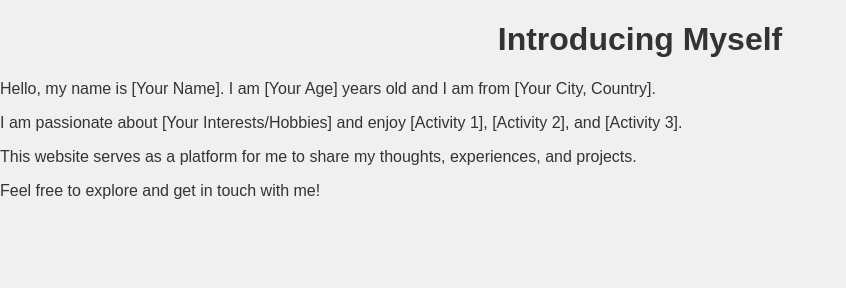
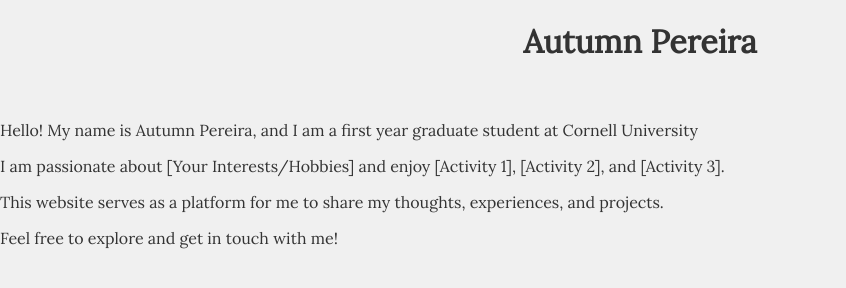
Before and after one commit to autpereira/autpereira.github.io, a plain HTML site: page index.html in a window 1280 px wide. Shown: the whole page, without its empty margins (0-846 px from the left). Drawn offline with Linux system fonts and the light colour scheme.

Commit message:
Update index.html

```diff
--- a/index.html
+++ b/index.html
@@ -3,22 +3,22 @@
 <head>
     <meta charset="UTF-8">
     <meta name="viewport" content="width=device-width, initial-scale=1.0">
-    <title>Introducing Myself</title>
+    <title>Autumn Pereira</title>
     <link href="https://fonts.googleapis.com/css2?family=Lora&display=swap" rel="stylesheet">
     <style>
         body {
-            font-family: 'Arial', serif;
+            font-family: 'Lora', serif;
             margin: 0;
             padding: 0;
             background-color: #f0f0f0;
             color: #333;
+            text-align: center;
         }
         .container {
             max-width: 800px;
             margin: 50px auto;
             padding: 20px;
             border-radius: 8px;
-            box-shadow: 0 0 10px rgba(0, 0, 0, 0.1);
             background-color: rgba(255, 255, 255, 0.9);
         }
         h1 {
@@ -33,11 +33,12 @@
 </head>
 <body>
 
-<h1>Introducing Myself</h1>
-<p>Hello, my name is [Your Name]. I am [Your Age] years old and I am from [Your City, Country].</p>
-<p>I am passionate about [Your Interests/Hobbies] and enjoy [Activity 1], [Activity 2], and [Activity 3].</p>
-<p>This website serves as a platform for me to share my thoughts, experiences, and projects.</p>
-<p>Feel free to explore and get in touch with me!</p>
+    <h1>Autumn Pereira</h1>
+    <br>
+    <p>Hello! My name is Autumn Pereira, and I am a first year graduate student at Cornell University</p>
+    <p>I am passionate about [Your Interests/Hobbies] and enjoy [Activity 1], [Activity 2], and [Activity 3].</p>
+    <p>This website serves as a platform for me to share my thoughts, experiences, and projects.</p>
+    <p>Feel free to explore and get in touch with me!</p>
 
 </body>
 </html>
```
